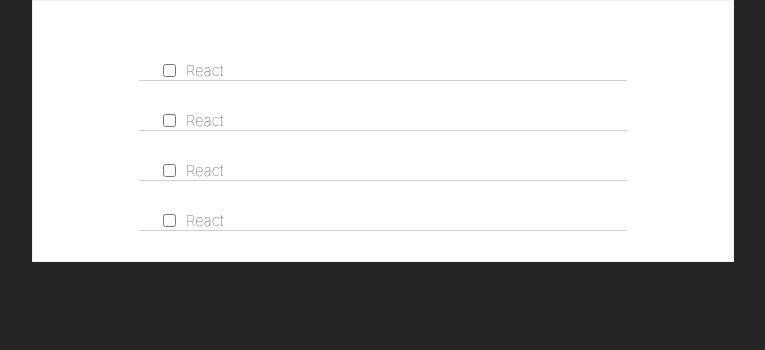
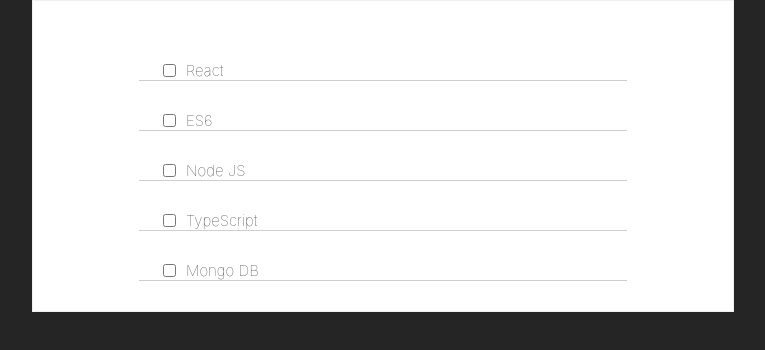
Before and after one commit to cragoki/React-Checklist, a React (Create React App) app: page / in a window 1280 px wide. Shown: the top 350 px of the page, without its empty margins (257-1022 px from the left). Built offline with nearby package versions, Linux system fonts and the light colour scheme.

Commit message:
Using Props
Changing hard coded properties to pass an object of properties into the component method to set the HTML properties

```diff
--- a/src/components/App.js
+++ b/src/components/App.js
@@ -4,10 +4,25 @@
 function App(){
     return (
         <div className="container">
-                <TodoItem />
-                <TodoItem />
-                <TodoItem />
-                <TodoItem />
+                <TodoItem
+                details = {{name:"react", id:"react", value:"React"}}
+                />
+
+                <TodoItem
+                details = {{name:"es", id:"es", value:"ES6"}}
+                />
+
+                <TodoItem
+                details = {{name:"node", id:"node", value:"Node JS"}}
+                />
+
+                <TodoItem
+                details = {{name:"ts", id:"ts", value:"TypeScript"}}
+                />
+
+                <TodoItem
+                details = {{name:"mongo", id:"mongo", value:"Mongo DB"}}
+                />
         </div>
     );
 }
--- a/src/components/TodoItem.js
+++ b/src/components/TodoItem.js
@@ -1,10 +1,10 @@
 import React from 'react'
 
-function TodoItem(){
+function TodoItem(props){
     return(
         <div className="checkbox-container">
-            <input type="checkbox" id="react" name="react" value="React"/>
-            <label htmlFor="react"> React</label>
+            <input type="checkbox" id={props.details.id} name={props.details.name} value={props.details.value}/>
+            <label htmlFor={props.details.id}> {props.details.value}</label>
         </div>
     )
 }
```
